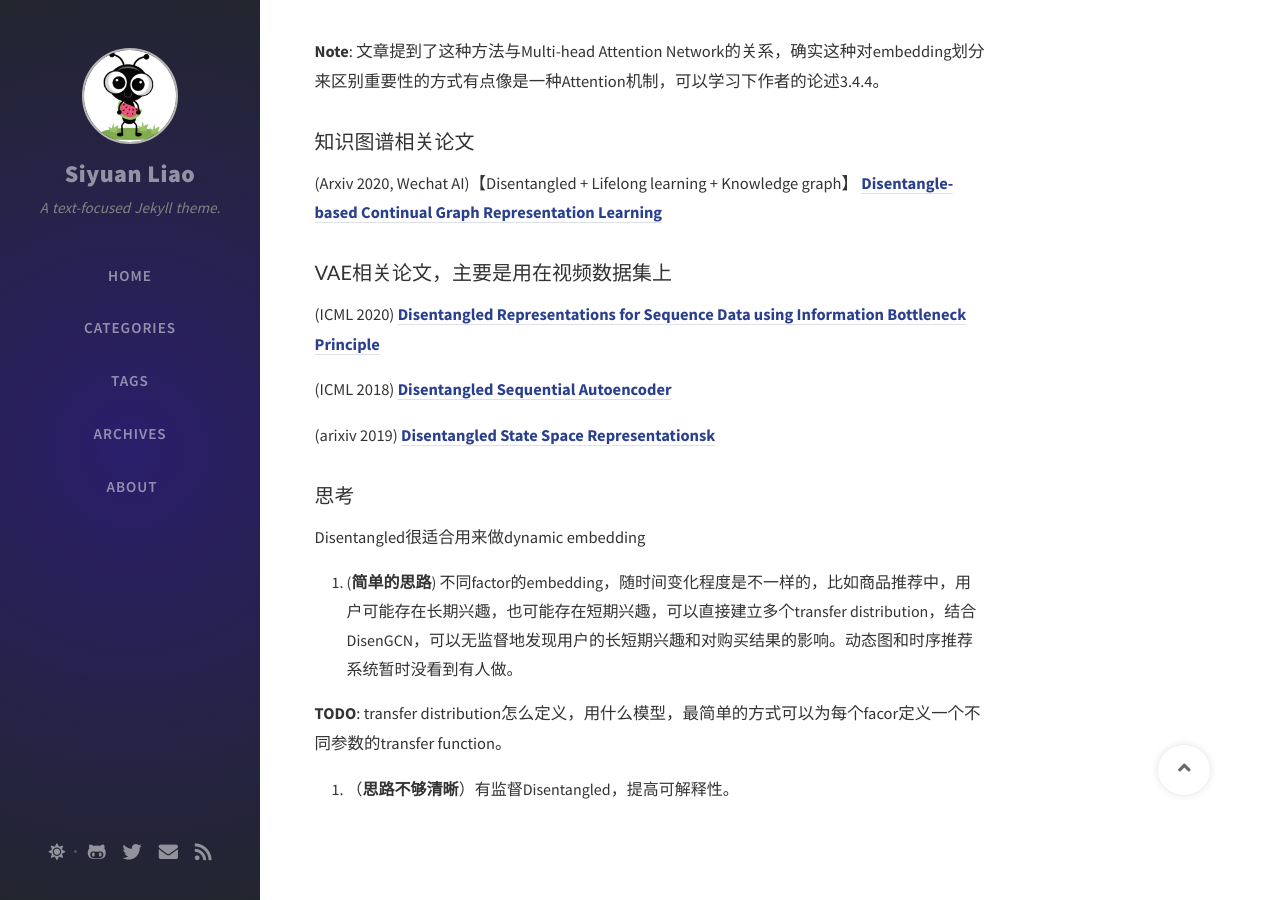
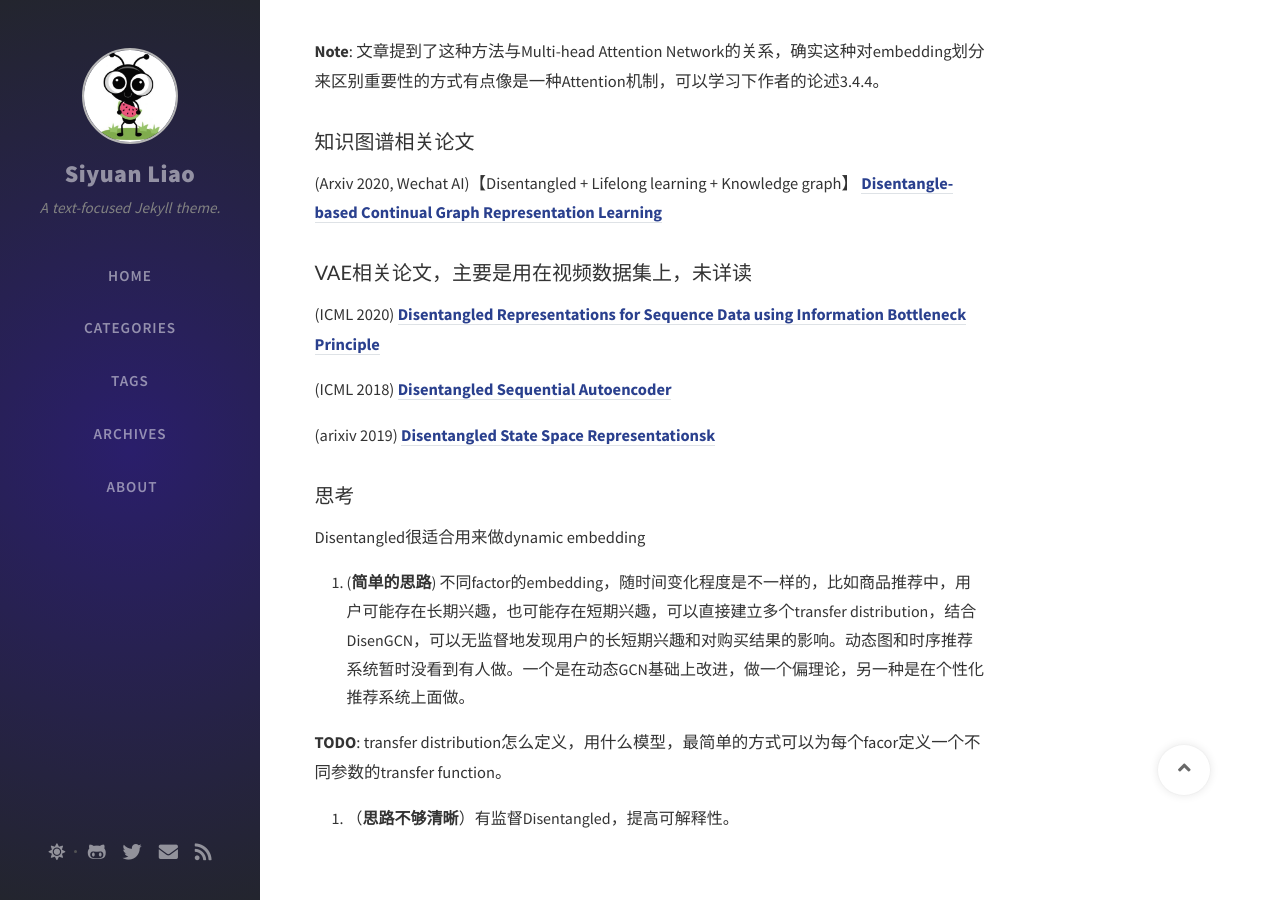
Before and after one commit to SeanLiaoy/seanliaoy.github.io, a Jekyll site: the page built from _posts/2020-10-04-disentangled.md, in a window 1280 px wide and 900 px high, scrolled down 1480 px. Built offline with Jekyll 4.4.1, drawn with Linux system fonts in a browser that asks for light colours; nearby versions of some CDN libraries; comment, search, counter and statistics services are not loaded.

Commit message:
修改文件: _posts/2020-10-04-disentangled.md

```diff
--- a/_posts/2020-10-04-disentangled.md
+++ b/_posts/2020-10-04-disentangled.md
@@ -60,7 +60,7 @@ $$ \mathbf{y}_u = [ c_1, c_2, ..., c_K ] $$
 
 
 
-### VAE相关论文，主要是用在视频数据集上
+### VAE相关论文，主要是用在视频数据集上，未详读
 
 (ICML 2020) [**Disentangled Representations for Sequence Data using Information Bottleneck Principle**](http://proceedings.mlr.press/v129/yamada20a.html)
 
@@ -76,7 +76,7 @@ $$ \mathbf{y}_u = [ c_1, c_2, ..., c_K ] $$
 
 Disentangled很适合用来做dynamic embedding
 
-1.  (**简单的思路**) 不同factor的embedding，随时间变化程度是不一样的，比如商品推荐中，用户可能存在长期兴趣，也可能存在短期兴趣，可以直接建立多个transfer distribution，结合DisenGCN，可以无监督地发现用户的长短期兴趣和对购买结果的影响。动态图和时序推荐系统暂时没看到有人做。
+1.  (**简单的思路**) 不同factor的embedding，随时间变化程度是不一样的，比如商品推荐中，用户可能存在长期兴趣，也可能存在短期兴趣，可以直接建立多个transfer distribution，结合DisenGCN，可以无监督地发现用户的长短期兴趣和对购买结果的影响。动态图和时序推荐系统暂时没看到有人做。一个是在动态GCN基础上改进，做一个偏理论，另一种是在个性化推荐系统上面做。
 
 **TODO**: transfer distribution怎么定义，用什么模型，最简单的方式可以为每个facor定义一个不同参数的transfer function。
 
```
